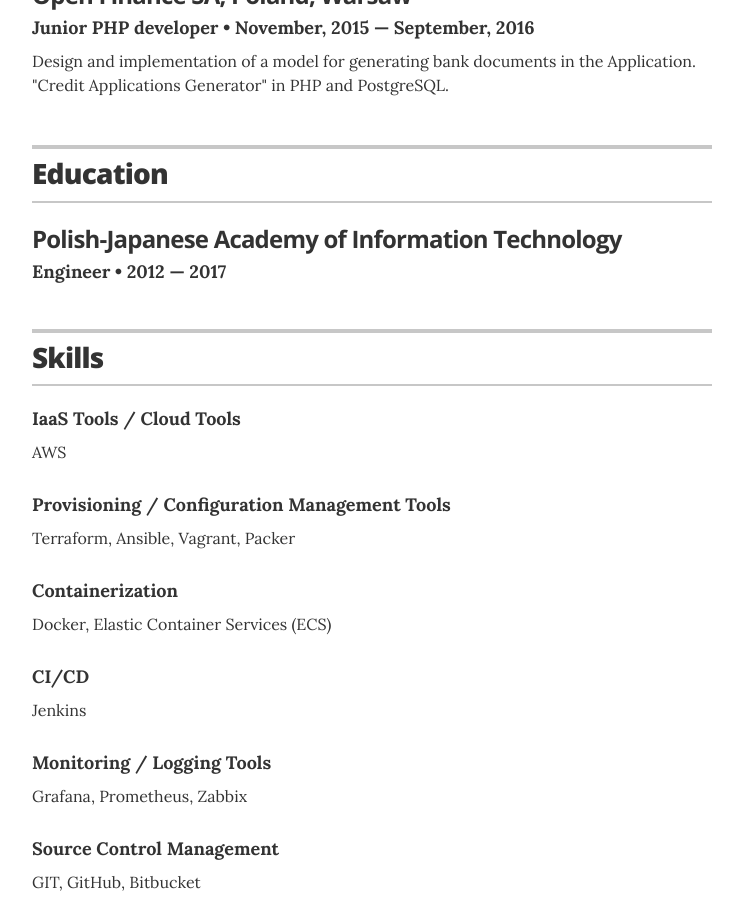
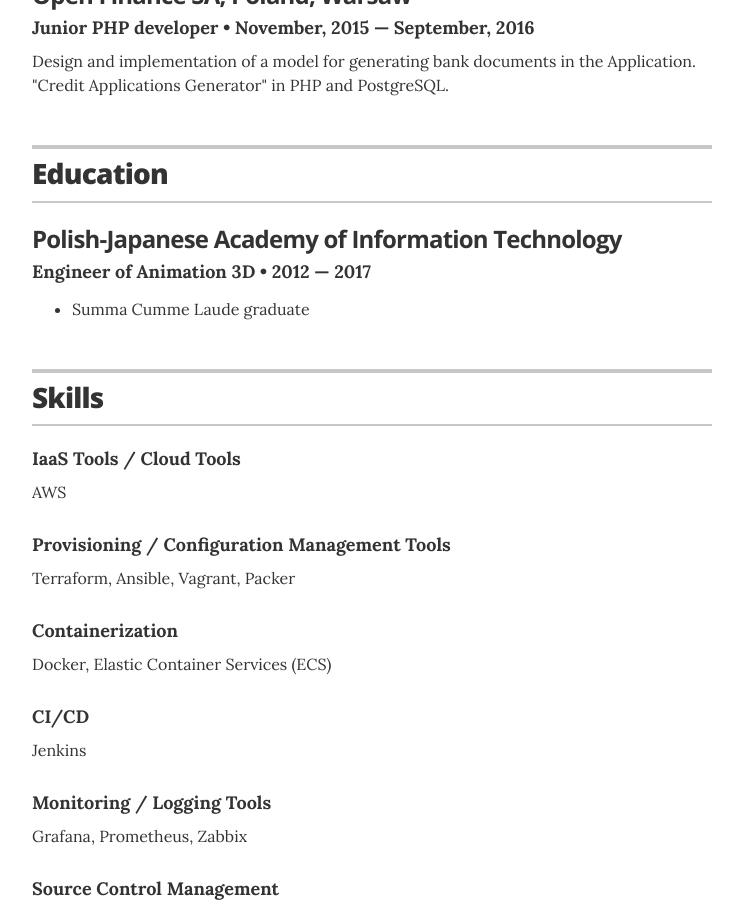
Before and after one commit to jglovier/resume-template, a Jekyll site: the page built from index.html, in a window 1280 px wide and 900 px high, scrolled down 864 px. Shown: the whole window, without its empty margins (268-1011 px from the left). Built offline with Jekyll 4.4.1, drawn with Linux system fonts in a browser that asks for light colours.

Commit message:
added fix

```diff
--- a/_data/education.yml
+++ b/_data/education.yml
@@ -1,4 +1,7 @@
-# Degree
-- degree: Engineer
+
+- degree: Engineer of Animation 3D
   uni: Polish-Japanese Academy of Information Technology
   year: 2012 &mdash; 2017
+  awards:
+    - award: Summa Cumme Laude graduate
+  # summary: If you had any meaningful roles at college, feel free to write about them here
```
